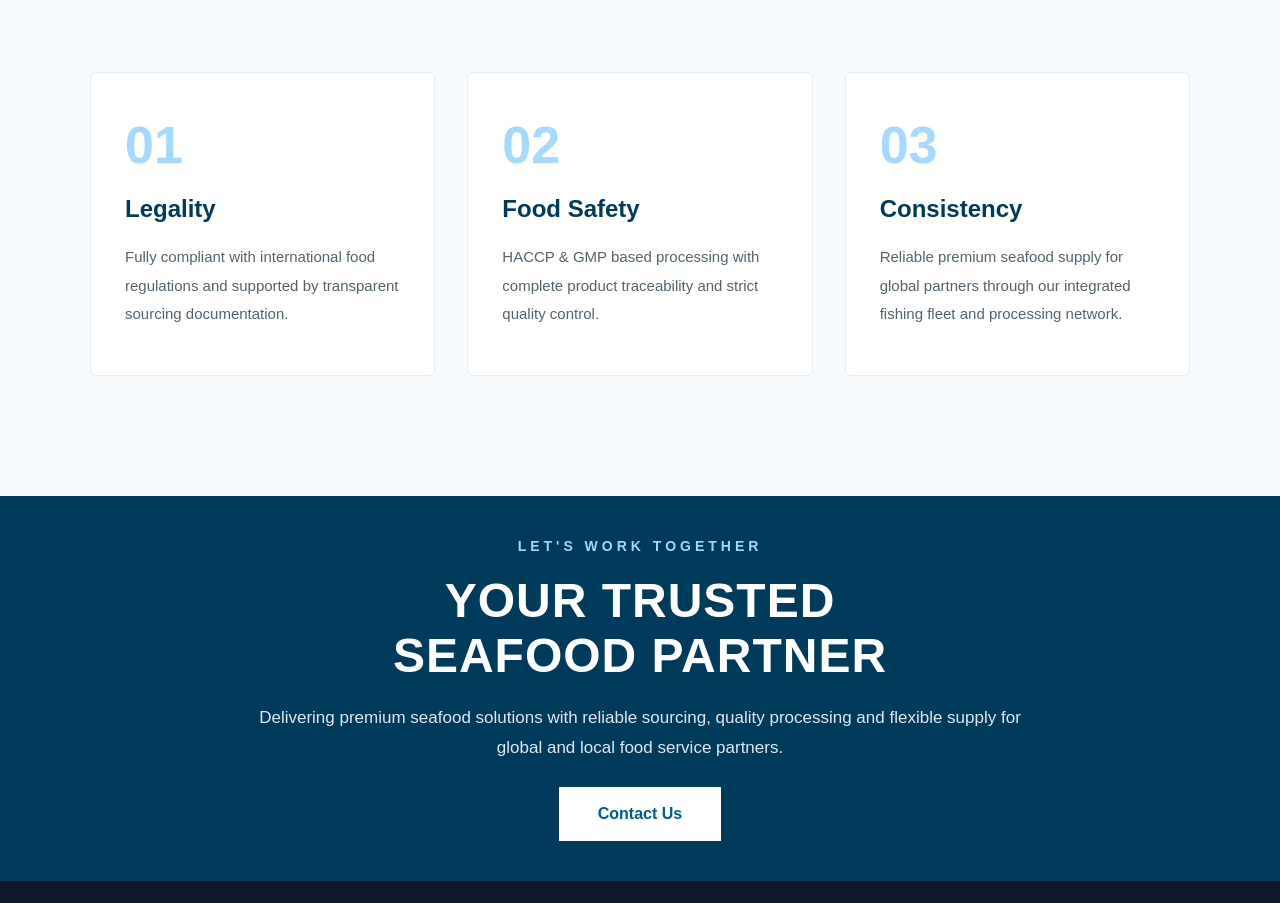
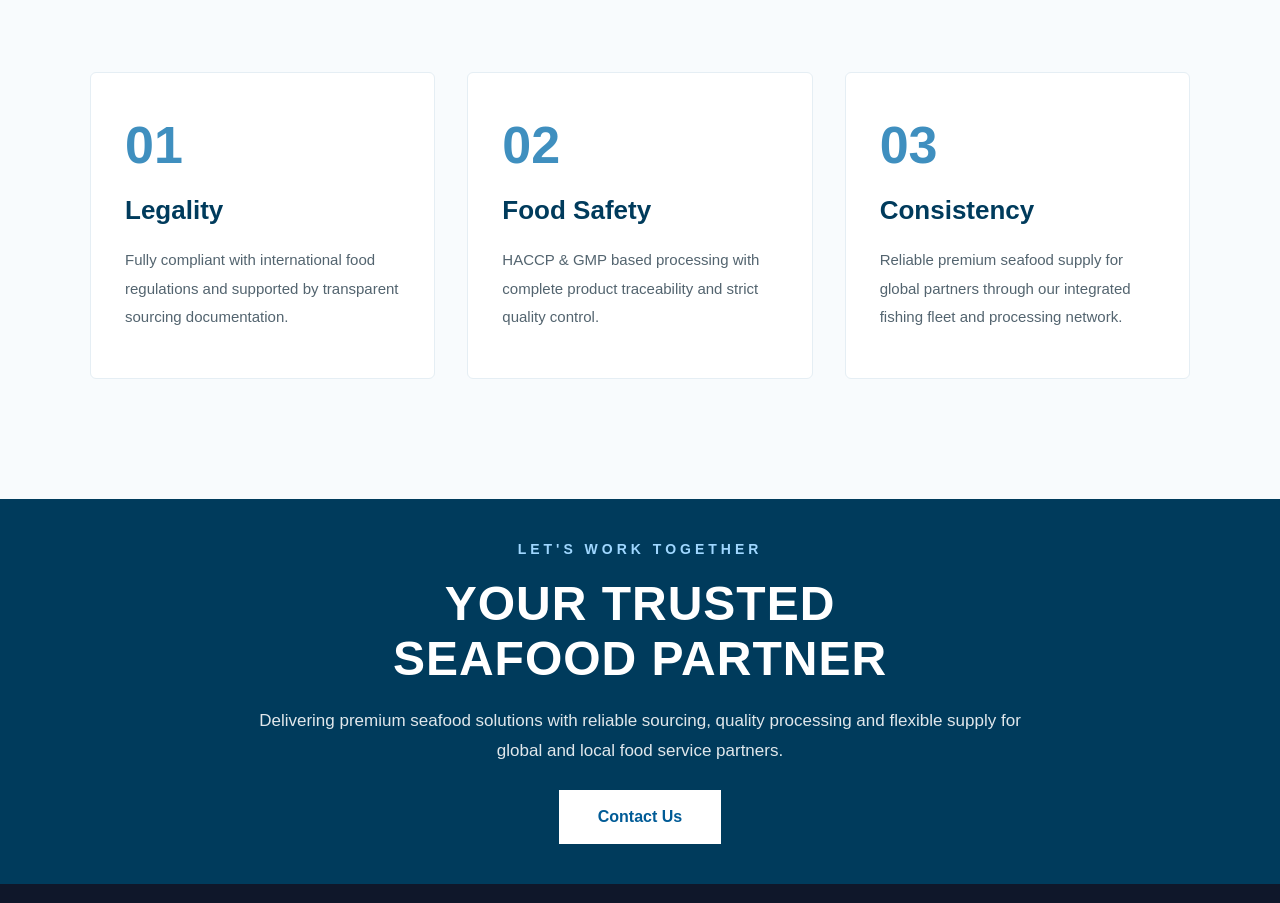
Before and after one commit to zhengzhengin-ai/seaspire-v2, a Next.js app: page / in a window 1280 px wide. Shown: the part 3168-4071 px from the top of the page. Built offline with nearby package versions, Linux system fonts and the light colour scheme; no server answers.

Commit message:
Improve accessibility contrast and heading structure

```diff
--- a/components/About.tsx
+++ b/components/About.tsx
@@ -94,7 +94,7 @@ export default function About() {
                 {String(index + 1).padStart(2, "0")}
               </div>
 
-              <h4>{reason.title}</h4>
+              <h3>{reason.title}</h3>
 
               <p>{reason.description}</p>
 
--- a/styles/About.module.css
+++ b/styles/About.module.css
@@ -147,7 +147,7 @@
 
 .cardNumber{
 
-  color:#A7D8FF;
+  color:#3f8fbf;
 
   font-size:52px;
 
@@ -165,11 +165,11 @@
   CARD CONTENT
 ========================================*/
 
-.card h4{
+.card h3{
 
   color:#003B5C;
 
-  font-size:24px;
+  font-size:26px;
 
   font-weight:700;
 
@@ -191,7 +191,7 @@
 }
 
 
-.card:hover h4{
+.card:hover h3{
 
   color:#005B96;
 
--- a/styles/AboutPage.module.css
+++ b/styles/AboutPage.module.css
@@ -86,15 +86,16 @@
 
 .number {
   display: block;
-  font-size: 42px;
+  font-size: 52px;
   font-weight: 700;
-  color: #9fd7ff;
+  color: #3f8fbf;
   margin-bottom: 25px;
 }
 
 
 .philosophyCard h3 {
   font-size: 26px;
+  font-weight:700;
   color: #003b5c;
   margin-bottom: 20px;
 }
```
